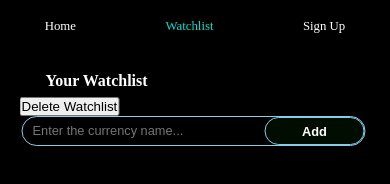
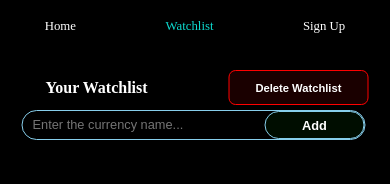
Before and after one commit to rajusharma852000/CRYPTO_CURRENCY, a plain HTML site: page watchlist.html in a window 390 px wide. Drawn offline with Linux system fonts and the light colour scheme.

Commit message:
Update watchlist.css

```diff
--- a/watchlist.css
+++ b/watchlist.css
@@ -20,11 +20,34 @@
     max-width: 700px;
     width: 100%;
 }
+.watchlist-name-button{
+    display: flex;
+    justify-content: space-between;
+    align-items: center;
+}
 #your-watchlist h3{
+    display: inline;
+    width: 180px;
     position: relative;
     color: white;
-    margin: 10px 30px 10px 30px;
+    margin: 5px 5px 5px 10px;
     font-size: 1.5rem;
+}
+#watchlist-delete{
+    display: inline;
+    width: 180px;
+    height: 40px;
+    font-size: 1rem;
+    font-weight: bold;
+    background-color: rgba(255, 0, 0, 0.1);
+    border: solid 1px red;
+    color: white;
+    border-radius: 7px;
+    padding: 2px;
+    margin: 5px;
+}
+#watchlist-delete:hover{
+    background-color: rgb(255, 0, 0);
 }
 #addToWatchlist-Subdiv{
     display: flex;
@@ -132,10 +155,15 @@
         margin-top: 25px;
     }
     #your-watchlist h3 {
-        margin: 7px 30px 7px 26px;
+        margin: 7px 10px 7px 26px;
         font-size: 1rem;
     }
-
+    #watchlist-delete{
+        margin-right: 2px;
+        width: 150px;
+        height: 35px;
+        font-size: 0.7rem;
+    }
     #addToWatchlist-Subdiv {
         margin: 0px 5px 7px 2px;
         height: 30px;
```
